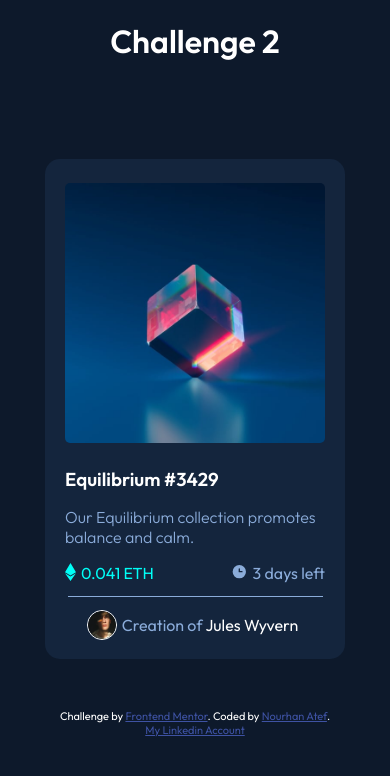
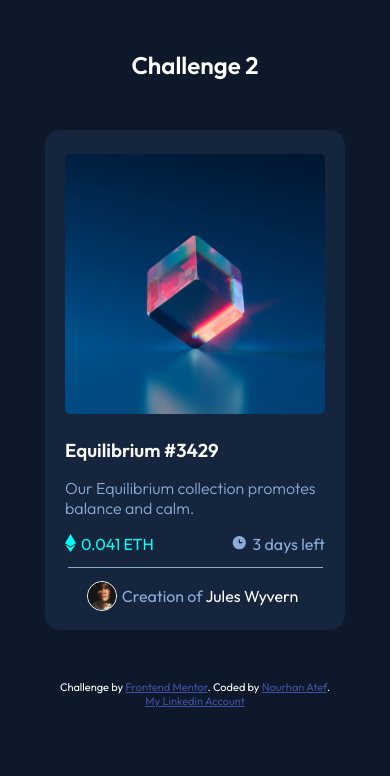
Before and after one commit to Nourhaan-Atef/nft-preview-card-component-main, a plain HTML site: page index.html in a window 390 px wide. Drawn offline with Linux system fonts and the light colour scheme.

Commit message:
the challenge

```diff
--- a/index.html
+++ b/index.html
@@ -37,7 +37,7 @@
     </style>
   </head>
   <body>
-    <h1>Challenge 2</h1>
+    <h2>Challenge 2</h2>
     <main class="design flex-center">
       <section class="content flex-center">
         <div class="img">
--- a/main.css
+++ b/main.css
@@ -7,9 +7,10 @@ body {
   background: hsl(217, 54%, 11%);
   font-family: "Outfit", sans-serif;
 }
-h1 {
+h2 {
   text-align: center;
   color: #fff;
+  margin: 50px;
 }
 .flex-center {
   display: flex;
@@ -22,7 +23,6 @@ h1 {
   width: 300px;
   height: 500px;
   border-radius: 15px;
-  margin-top: 7%;
 }
 
 .design .content {
@@ -103,14 +103,3 @@ hr {
 .design .content .footer .content p span {
   color: hsl(0, 0%, 100%);
 }
-
-@media (max-width: 700px) {
-  .design {
-    margin-top: 20%;
-  }
-}
-@media (max-width: 500px) {
-  .design {
-    margin-top: 25%;
-  }
-}
```
